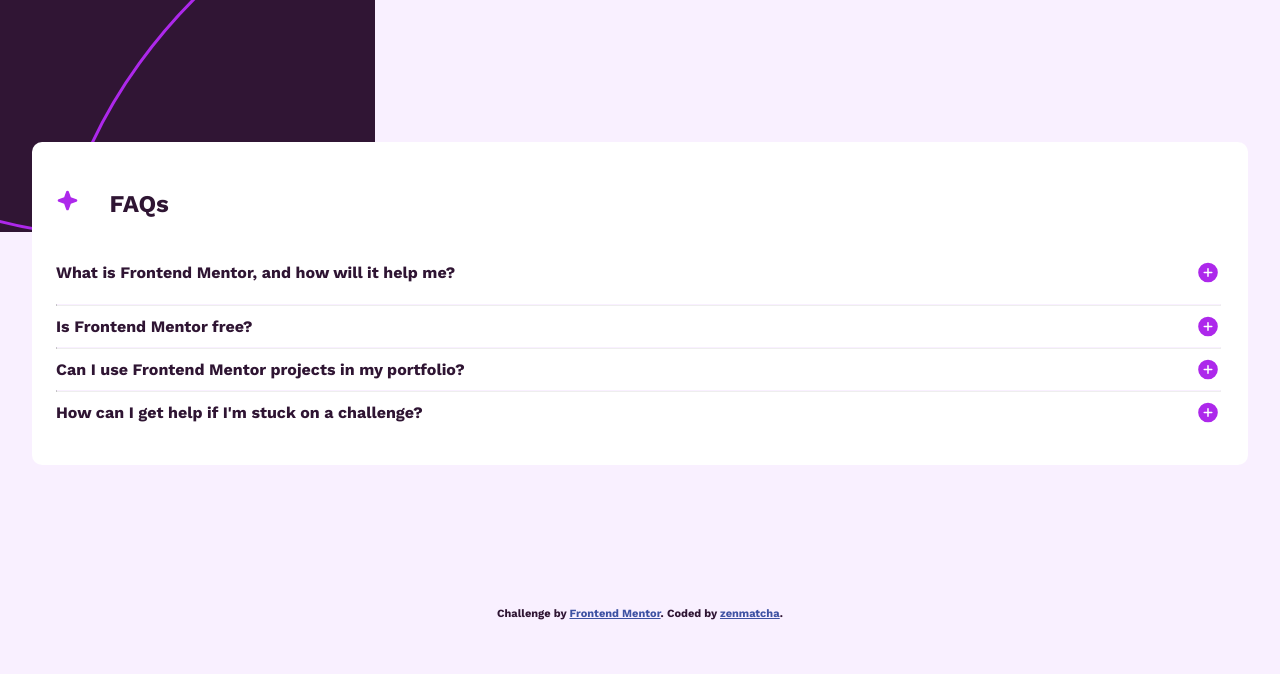
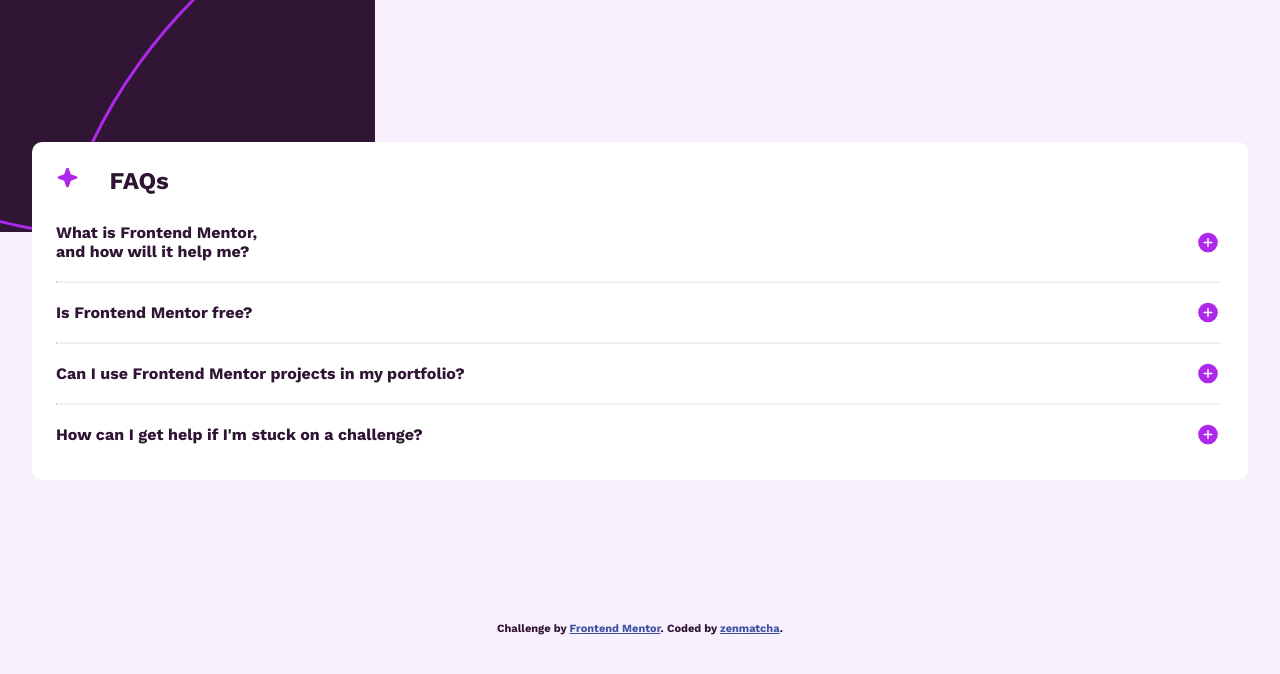
Before and after one commit to zenmatcha/faq-accordion-main, a plain HTML site: page index.html in a window 1280 px wide. Drawn offline with nearby package versions, Linux system fonts and the light colour scheme.

Commit message:
corrected margins and paddings

```diff
--- a/index.html
+++ b/index.html
@@ -30,7 +30,7 @@
         <ul class="all-questions">
           <li class="qna">
             <h2 class="question">
-              What is Frontend Mentor,
+              What is Frontend Mentor,<br>
               and how will it help me?
             </h2>
             <img class="closed" src="./assets/images/icon-plus.svg" />
--- a/style.css
+++ b/style.css
@@ -3,7 +3,7 @@
   --white: hsl(0, 0%, 100%);
   --light-pink: hsl(275, 100%, 97%);
   --grayish-purple: hsl(292, 16%, 49%);
-  --pink-purple:hsl(292, 59%, 52%);
+  --pink-purple: hsl(292, 59%, 52%);
   --dark-purple: hsl(292, 42%, 14%);
   --standard: 1rem;
   --light: 400;
@@ -14,7 +14,7 @@
 /*Body and default styles*/
 body {
   background-color: var(--light-pink);
-    background-image: url('./assets/images/background-pattern-mobile.svg');
+  background-image: url("./assets/images/background-pattern-mobile.svg");
   background-repeat: no-repeat;
   font-family: Work Sans, sans-serif;
   color: var(--dark-purple);
@@ -29,7 +29,7 @@ body {
 }
 
 .inner-container {
-  padding: 2rem 1.6875rem 1.5rem 1.5rem;
+  padding: 1.5rem 1.6875rem 1.5rem 1.5rem;
 }
 
 .card-title-section img {
@@ -41,36 +41,41 @@ body {
   font-size: 1.5rem;
   display: inline-block;
   padding-left: 1.625rem;
+  margin-top: 0;
 }
 
 ul {
   padding-left: 0;
   list-style: none;
+  margin:0;
 }
 
 .qna {
   display: flex;
   flex-direction: row;
-  justify-content:space-between;
-  align-items:center;
+  justify-content: space-between;
+  align-items: center;
 }
 
 .qna img {
-  height:1.5625rem;
+  height: 1.5625rem;
   width: 1.625rem;
-
 }
 
 .question {
   font-size: var(--standard);
   display: inline-block;
+  margin:0;
+  padding-top:0.75rem;
+  &:not(:last-child){
+    padding-bottom: 0.75rem;
+  }
 }
 
 h2:hover {
-  cursor:pointer;
+  cursor: pointer;
   color: var(--pink-purple);
 }
-
 
 .closed {
   display: inline-block;
```
Lines whose indentation alone changed are shown as unchanged.
